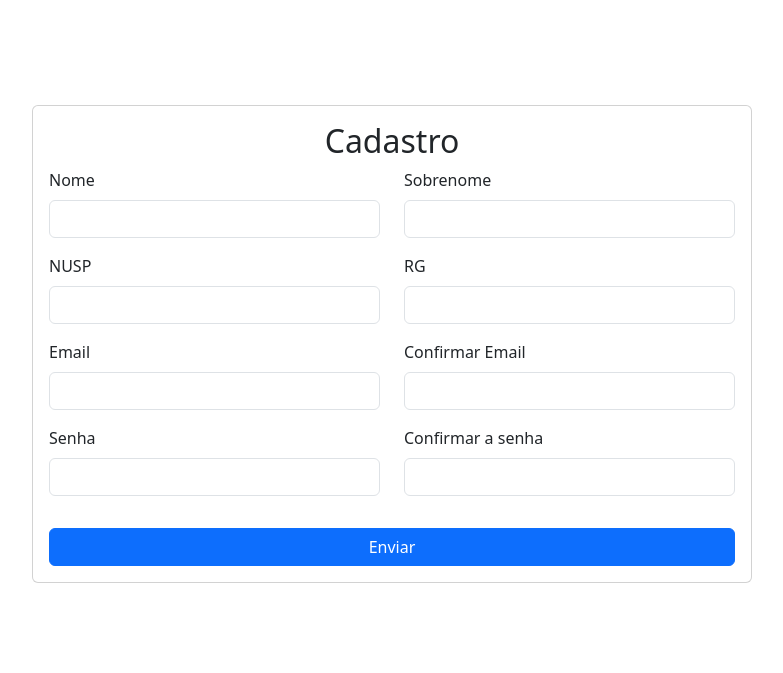
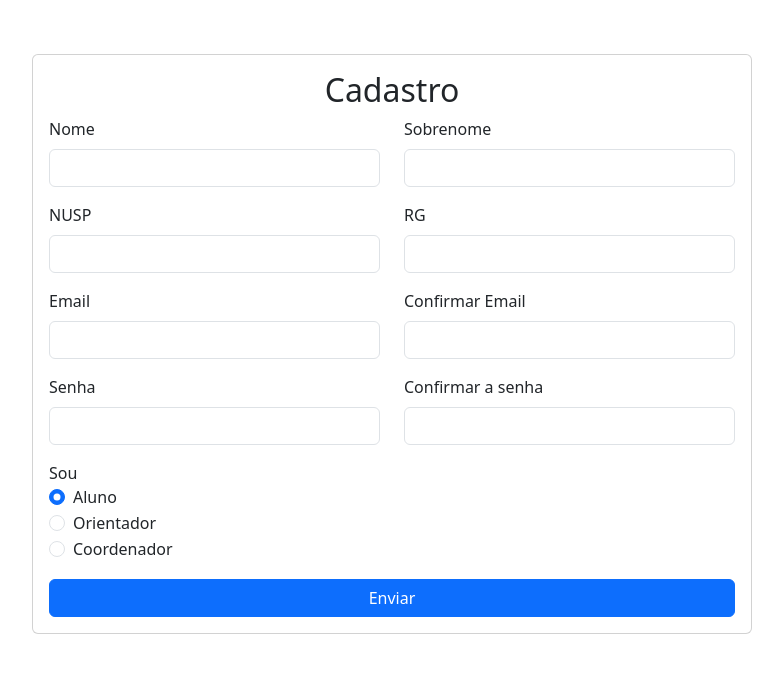
Before and after one commit to guilemes1/PPgSI, a Django app: page /signup/ in a window 1280 px wide. Shown: the part 56-729 px from the top of the page, without its empty margins (248-1031 px from the left). Run offline with Django 5.2, Linux system fonts and the light colour scheme.

Commit message:
cadastro
ajuste no cadastro

```diff
--- a/report/templates/signup.html
+++ b/report/templates/signup.html
@@ -54,6 +54,20 @@
                     </div>
                 </div>
 
+                <label>Sou</label>
+                <div class="form-check">
+                    <input class="form-check-input" type="radio" name="tipo_usuario" id="tipoAluno" value="aluno" checked>
+                    <label class="form-check-label" for="tipoAluno">Aluno</label>
+                </div>
+                <div class="form-check">
+                    <input class="form-check-input" type="radio" name="tipo_usuario" id="tipoOrientador" value="orientador">
+                    <label class="form-check-label" for="tipoOrientador">Orientador</label>
+                </div>
+                <div class="form-check">
+                    <input class="form-check-input" type="radio" name="tipo_usuario" id="tipoCoordenador" value="coordenador">
+                    <label class="form-check-label" for="tipoCoordenador">Coordenador</label>
+                </div>
+
                 <label class="text-center pb-3 text-danger">{{ error }}</label>
 
                 <button type="submit" class="btn btn-primary">Enviar</button>
--- a/report/views.py
+++ b/report/views.py
@@ -2,6 +2,7 @@
 from .models import Profile
 from django.db.models import Q
 from django.shortcuts import render, redirect, get_object_or_404
+from django.core.mail import send_mail
 from django.contrib.auth import login, logout, authenticate
 from django.contrib.auth.models import User
 from django.contrib.auth.forms import UserCreationForm, AuthenticationForm
@@ -23,9 +24,10 @@ def signup(request):
             if request.POST['email'] == request.POST['email_confirmation']:
                 try:
                     email = request.POST['email']
-                    username = email.split('@')[0]  # username = parte anterior ao @
+                    username = email.split('@')[0]
                     nusp = request.POST['nusp']
                     rg = request.POST['rg']
+                    tipo_usuario = request.POST.get('tipo_usuario')
 
                     if not nusp.isdigit():
                         return render(request, 'signup.html', {
@@ -39,38 +41,40 @@ def signup(request):
                             'error': 'RG deve conter apenas dígitos!'
                         })
 
-                    if len(rg) > 11:
+                    if len(rg) > 11 or len(nusp) > 11:
                         return render(request, 'signup.html', {
                             'form': UserCreationForm,
-                            'error': 'O RG não pode ter mais de 11 dígitos!'
+                            'error': 'RG e NUSP não podem ter mais de 11 dígitos!'
                         })
 
-                    if len(nusp) > 11:
-                        return render(request, 'signup.html', {
-                            'form': UserCreationForm,
-                            'error': 'O NUSP não pode ter mais de 11 dígitos!'
-                        })
+                    #Se for aluno, is_active recebe True
+                    is_active = tipo_usuario == 'aluno'
 
                     user = User.objects.create_user(
                         username=username,
                         password=request.POST['password1'],
                         first_name=request.POST['first_name'],
                         last_name=request.POST['last_name'],
-                        email=email
+                        email=email,
+                        is_active=is_active
                     )
 
                     profile = Profile.objects.create(
-                        user=user,                  # Associando user e profile
+                        user=user,
                         nusp=nusp,
                         rg=rg,
-                        tipo_usuario='aluno'
+                        tipo_usuario=tipo_usuario
                     )
 
                     user.save()
                     profile.save()
 
+                    message = 'Usuário criado com sucesso!'
+                    if not is_active:
+                        message += ' Orientadores e Coordenadores devem aguardar aprovação do administrador antes de efetuar login.'
+
                     return render(request, 'signin.html', {
-                        'user_created': 'Usuário criado com sucesso! Faça o login.'
+                        'user_created': message
                     })
 
                 except ValueError:
@@ -93,7 +97,6 @@ def signup(request):
             'form': UserCreationForm,
             'error': 'Senhas divergentes!'
         })
-
 
 
 ######################################################################### LOGIN
```
Also changed, not shown: report/models.py (+10 -10 lines), README.md, project/settings.py (line endings or trailing spaces), requeriments.txt (line endings or trailing spaces).
